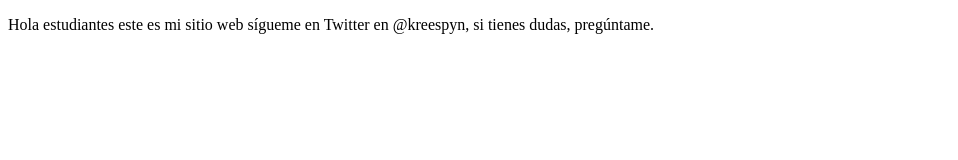
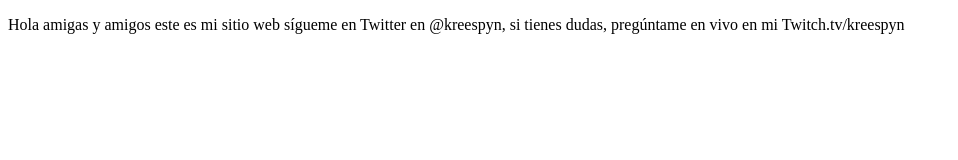
Before and after one commit to Kreespyn/proyectoDemoCursoPrework, a plain HTML site: page index.html in a window 1280 px wide. Shown: the whole page, without its empty margins (0-958 px from the left). Drawn offline with Linux system fonts and the light colour scheme.

Commit message:
cambios agregamos sitio de twitch

```diff
--- a/index.html
+++ b/index.html
@@ -8,8 +8,8 @@
 </head>
 <body>
     <p>
-        Hola estudiantes este es mi sitio web
-        sígueme en Twitter en @kreespyn, si tienes dudas, pregúntame.
+        Hola amigas y amigos este es mi sitio web
+        sígueme en Twitter en @kreespyn, si tienes dudas, pregúntame en vivo en mi Twitch.tv/kreespyn
     </p>
 </body>
 </html>
```
